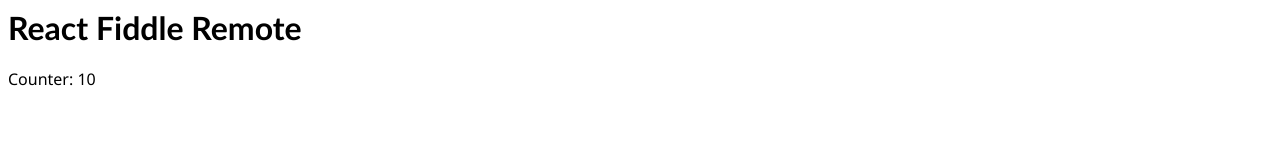
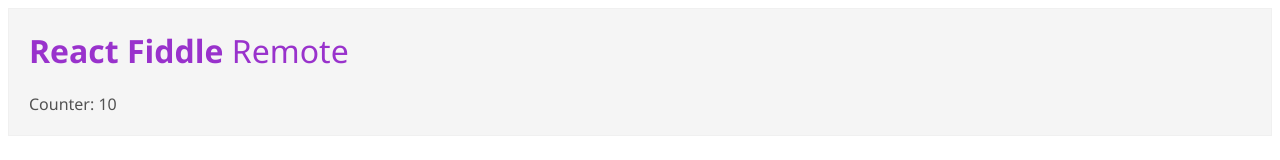
Before and after one commit to michax/react-fiddle-remote, a plain HTML site: page index.html in a window 1280 px wide. Drawn offline with nearby package versions, Linux system fonts and the light colour scheme.

Commit message:
Improvements

```diff
--- a/index.html
+++ b/index.html
@@ -1,12 +1,16 @@
 <meta http-equiv="Content-Type" content="text/html; charset=utf-8" />
 <link rel="stylesheet/less" type="text/css" href="./style.less">
+<!-- Ref: https://cdnjs.com/libraries/less.js/ -->
+<script src="https://cdnjs.cloudflare.com/ajax/libs/less.js/2.7.1/less.min.js"></script>
 
-<div id="container">
+<!-- CONTAINER -->
+
+<div class="container container-grey">
     <h3>Loading...</h3>
 </div>
 
-<!-- Ref: https://cdnjs.com/libraries/less.js/ -->
-<script src="https://cdnjs.cloudflare.com/ajax/libs/less.js/2.7.1/less.min.js"></script>
+<!-- SCRIPTS -->
+
 <!-- Docs: https://github.com/babel/babel-standalone -->
 <script src="https://cdnjs.cloudflare.com/ajax/libs/babel-standalone/6.18.1/babel.min.js"></script>
 <!-- Docs: https://facebook.github.io/react/docs/installation.html#using-a-cdn -->
--- a/index.js
+++ b/index.js
@@ -24,11 +24,11 @@ class App extends React.Component {
     render() {
         return (
             <div>
-                <h1>React Fiddle Remote</h1>
+                <h1>React Fiddle <span>Remote</span></h1>
                 <span>Counter: {this.state.count}</span>
             </div>
         );
     }
 }
 
-ReactDOM.render(<App/>, document.querySelector('#container'));
+ReactDOM.render(<App/>, document.querySelector('.container'));
--- a/style.less
+++ b/style.less
@@ -1,13 +1,22 @@
 body {
     font-family: 'Segoe UI', Tahoma, Geneva, Verdana, sans-serif;
+    color: #525252;
 }
 
-#container {
+.container {
     &-grey {
-        background: lightgrey;
+        background: #f5f5f5;
+        padding: 20px;
+        border: 1px solid #f0f0f0;
     }
 
     h1 {
-        font-family: 'Trebuchet MS', 'Lucida Sans Unicode', 'Lucida Grande', 'Lucida Sans', Arial, sans-serif;
+        padding-top: 0;
+        margin-top: 0;
+        color: darkorchid;
+
+        span {
+            font-weight: normal;
+        }
     }
 }
```
